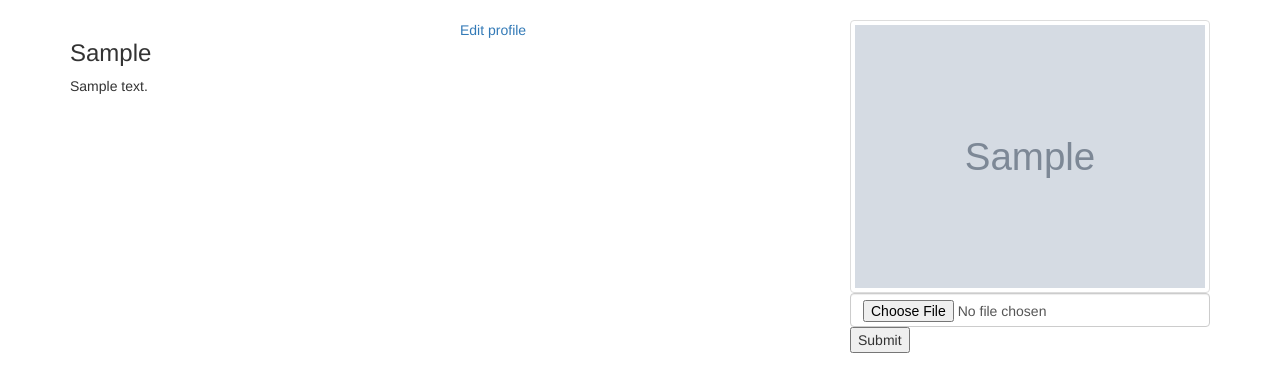
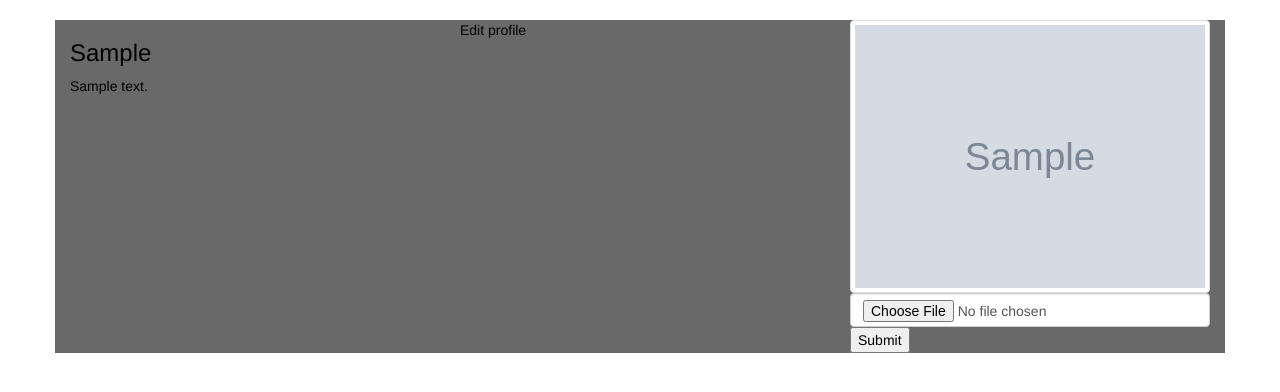
Before and after one commit to erastus-1/Own-Blog, a Flask app: template app/templates/profile/profile.html in a window 1280 px wide. Shown: the part 52-444 px from the top of the page. Run offline with Flask 2, Linux system fonts and the light colour scheme; the template is opened without the code that fills it: values that come from a table or form of the project are taken from there, others are empty; a user stored in the database is signed in; tables that the repository leaves empty hold one stand-in row (values such as "Sample post"); grey boxes marked "Sample" are stand-in pictures; parts of the project's set-up code (start-up, migrations or seed data) failed here and were passed over; some libraries are stand-ins or nearby versions.

Commit message:
templates/profile

```diff
--- a/app/templates/profile/profile.html
+++ b/app/templates/profile/profile.html
@@ -1,7 +1,7 @@
 {% extends 'base.html'%}
 
 {% block content %}
-<div class="container">
+<div class="container" style="background: dimgray; color: black;">
 <div class="row">
 <!-- displaying  Username-->
   <div class="col-md-4">
@@ -19,7 +19,7 @@
   <div class="col-md-4">
 
     {% if user == current_user %}
-    <a href="{{url_for('main.update_profile',uname=user.username)}}">Edit profile</a>
+    <a href="{{url_for('main.update_profile',uname=user.username)}}"style="color:black;">Edit profile</a>
 {% endif %}
   </div>
 
@@ -29,7 +29,7 @@
     <img src="{{url_for('static',filename=user.profile_pic_path)}}" alt="" class="img-thumbnail">
 
     {%else%}
-    <p>No profile picture</p>
+    <p style="background-color: dimgray;">No profile picture</p>
 
     {% endif %}
 
--- a/app/templates/profile/update.html
+++ b/app/templates/profile/update.html
@@ -2,7 +2,7 @@
 {% import 'bootstrap/wtf.html' as wtf %}
 
 {% block content %}
-<div class="container">
+<div class="container" style="background: dimgray; color: black;">
   {{wtf.quick_form(form)}}
 </div>
 {% endblock %}
```
